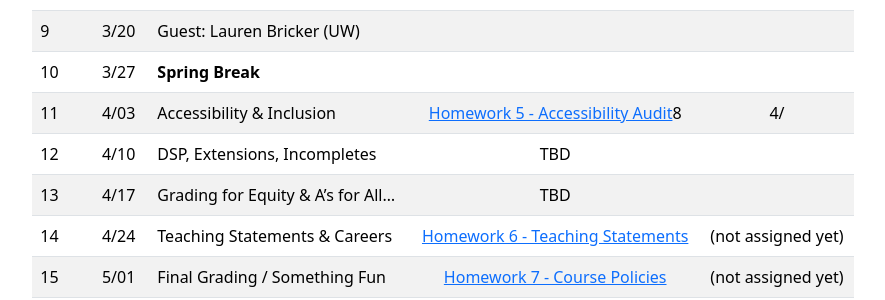
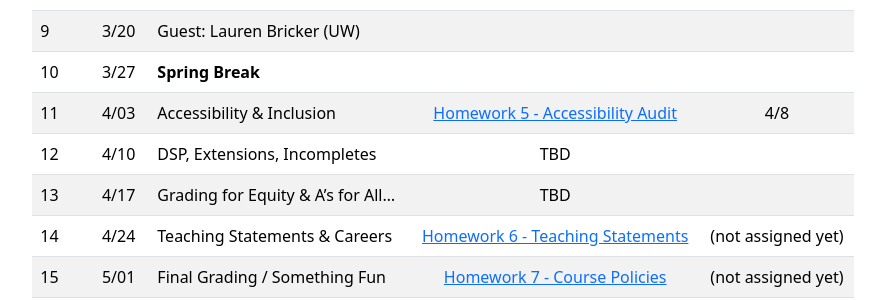
Before and after one commit to berkeley-cs302/sp26, a Jekyll site: the page built from index.md, in a window 1280 px wide and 900 px high, scrolled down 790 px. Shown: the part 158-458 px from the top of the window, without its empty margins (197-1082 px from the left). Built offline with Jekyll 4.4.1, drawn with Linux system fonts in a browser that asks for light colours; some web fonts are replaced.

```diff
--- a/index.md
+++ b/index.md
@@ -33,7 +33,7 @@ _Homework assignments which say "Spring 2025" at the top are last years versions
 | 8    | 3/13 | AI | [Homework 4 - Exam Draft Part 2][hw4] | 3/18 |
 | 9    | 3/20 | Guest: Lauren Bricker (UW) |  |  |
 | 10   | 3/27 | **Spring Break** |  |  |
-| 11   | 4/03 | Accessibility & Inclusion |[Homework 5 - Accessibility Audit][hw5]8 | 4/ |
+| 11   | 4/03 | Accessibility & Inclusion |[Homework 5 - Accessibility Audit][hw5] | 4/8 |
 | 12   | 4/10 | DSP, Extensions, Incompletes | TBD |  |
 | 13   | 4/17 | Grading for Equity & A's for All... | TBD |  |
 | 14   | 4/24 | Teaching Statements & Careers | [Homework 6 - Teaching Statements][hw6] | (not assigned yet)|
```
